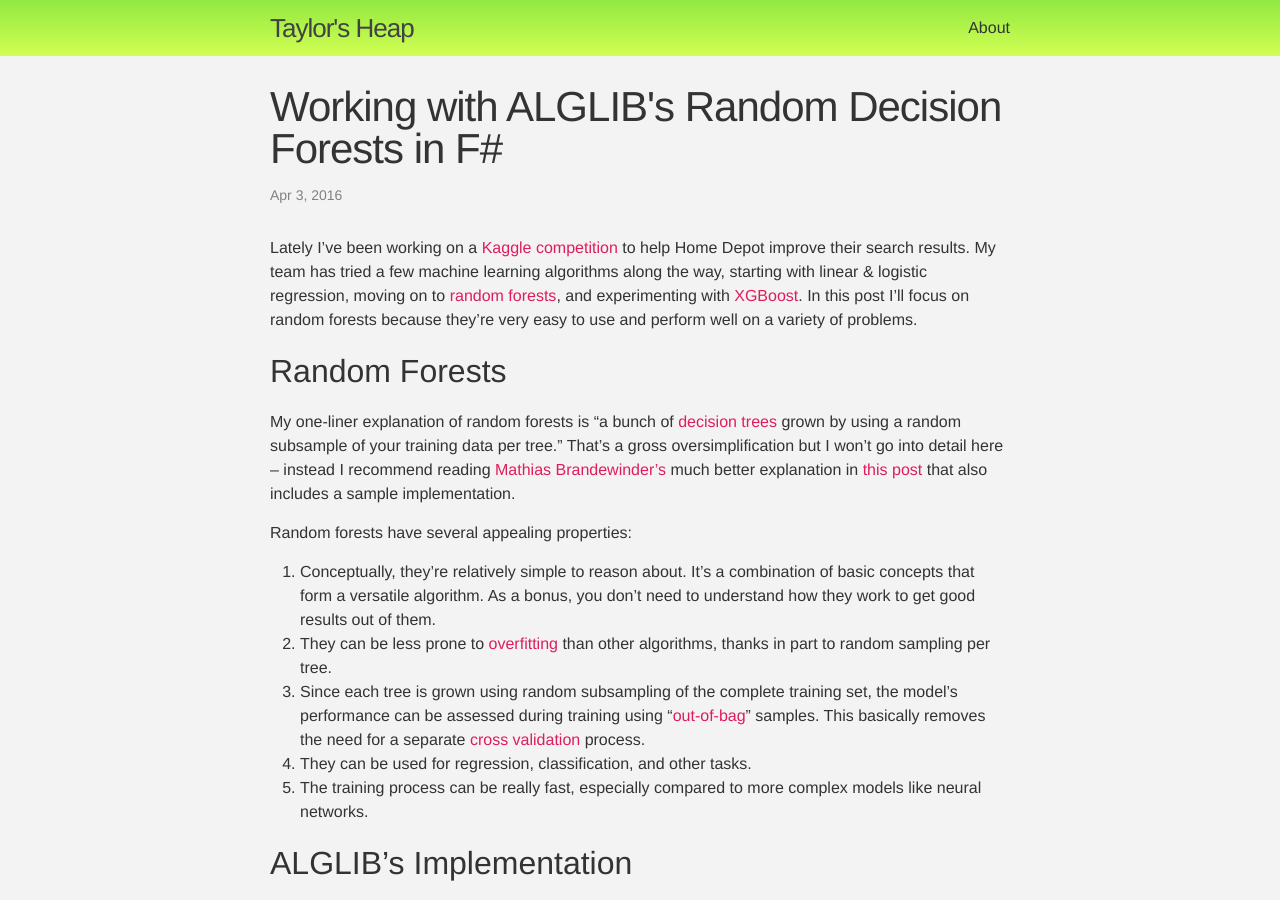
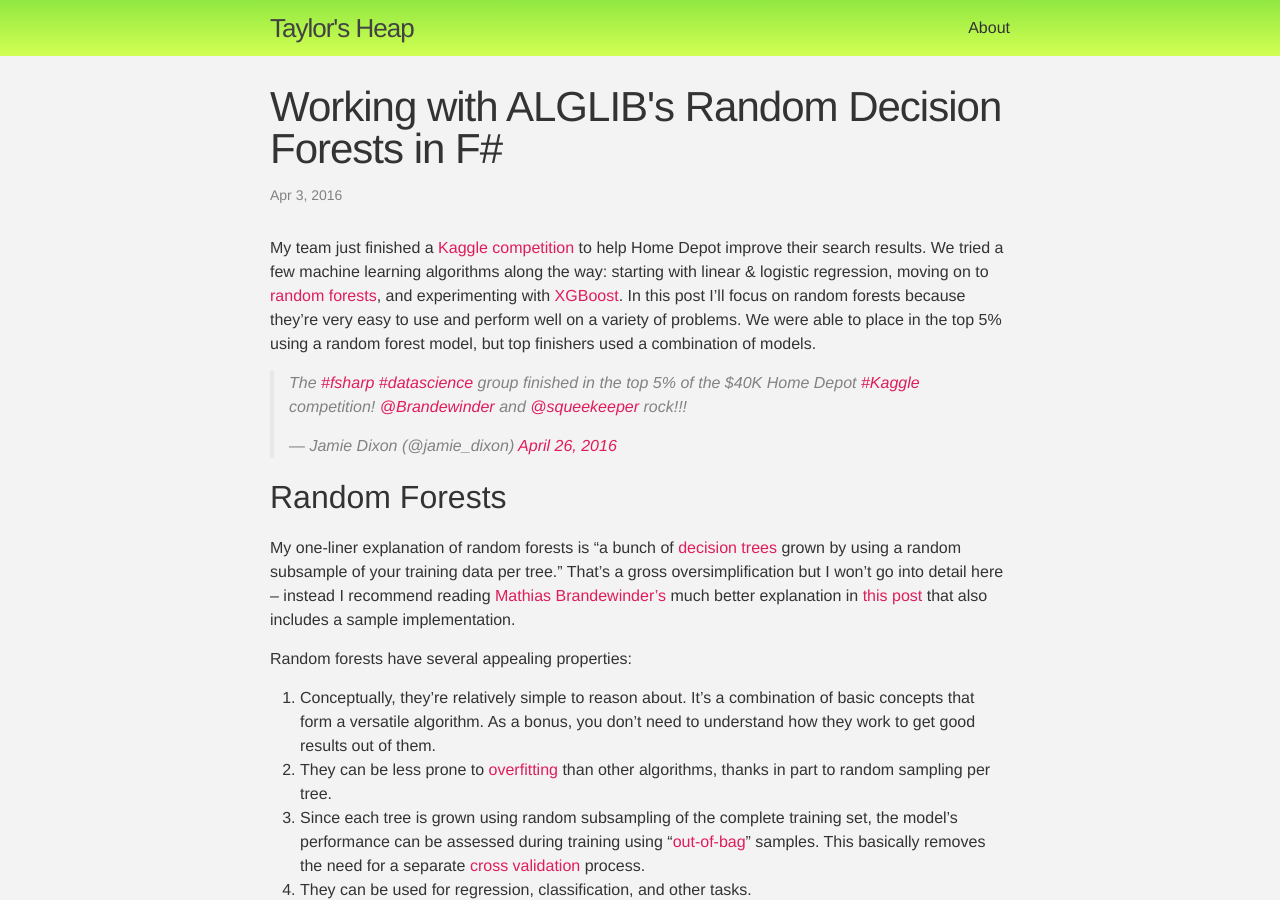
Before and after one commit to taylorwood/taylorwood.github.io, a Jekyll site: the page built from _posts/2016-04-03-random-forests.markdown, in a window 1280 px wide and 900 px high. Built offline with Jekyll 4.4.1, drawn with Linux system fonts in a browser that asks for light colours; comment, search, counter and statistics services are not loaded.

Commit message:
Post-Kaggle update

```diff
--- a/_posts/2016-04-03-random-forests.markdown
+++ b/_posts/2016-04-03-random-forests.markdown
@@ -4,7 +4,9 @@ title:  "Working with ALGLIB's Random Decision Forests in F#"
 date:   2016-04-03 12:00:00
 tags:   random forest decision tree alglib fsharp
 ---
-Lately I've been working on a [Kaggle competition](https://www.kaggle.com/c/home-depot-product-search-relevance) to help Home Depot improve their search results. My team has tried a few machine learning algorithms along the way, starting with linear & logistic regression, moving on to [random forests](https://en.wikipedia.org/wiki/Random_forest), and experimenting with [XGBoost](https://xgboost.readthedocs.org/en/latest/). In this post I'll focus on random forests because they're very easy to use and perform well on a variety of problems.
+My team just finished a [Kaggle competition](https://www.kaggle.com/c/home-depot-product-search-relevance) to help Home Depot improve their search results. We tried a few machine learning algorithms along the way: starting with linear & logistic regression, moving on to [random forests](https://en.wikipedia.org/wiki/Random_forest), and experimenting with [XGBoost](https://xgboost.readthedocs.org/en/latest/). In this post I'll focus on random forests because they're very easy to use and perform well on a variety of problems. We were able to place in the top 5% using a random forest model, but top finishers used a combination of models.
+
+<blockquote class="twitter-tweet" data-lang="en"><p lang="en" dir="ltr">The <a href="https://twitter.com/hashtag/fsharp?src=hash">#fsharp</a> <a href="https://twitter.com/hashtag/datascience?src=hash">#datascience</a> group finished in the top 5% of the $40K Home Depot <a href="https://twitter.com/hashtag/Kaggle?src=hash">#Kaggle</a> competition! <a href="https://twitter.com/brandewinder">@Brandewinder</a> and <a href="https://twitter.com/squeekeeper">@squeekeeper</a> rock!!!</p>&mdash; Jamie Dixon (@jamie_dixon) <a href="https://twitter.com/jamie_dixon/status/724771906222698497">April 26, 2016</a></blockquote> <script async src="//platform.twitter.com/widgets.js" charset="utf-8"></script>
 
 ## Random Forests
 My one-liner explanation of random forests is "a bunch of [decision trees](https://en.wikipedia.org/wiki/Decision_tree) grown by using a random subsample of your training data per tree." That's a gross oversimplification but I won't go into detail here -- instead I recommend reading [Mathias Brandewinder's](https://twitter.com/brandewinder) much better explanation in [this post](http://www.clear-lines.com/blog/post/Random-Forest-classification-in-F-first-cut.aspx) that also includes a sample implementation.
```
